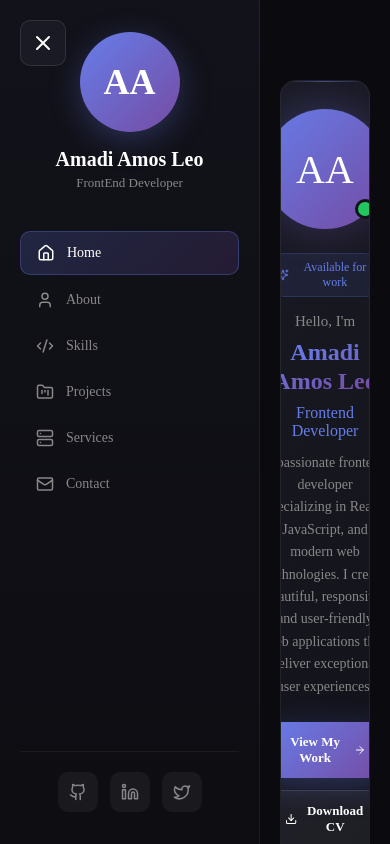
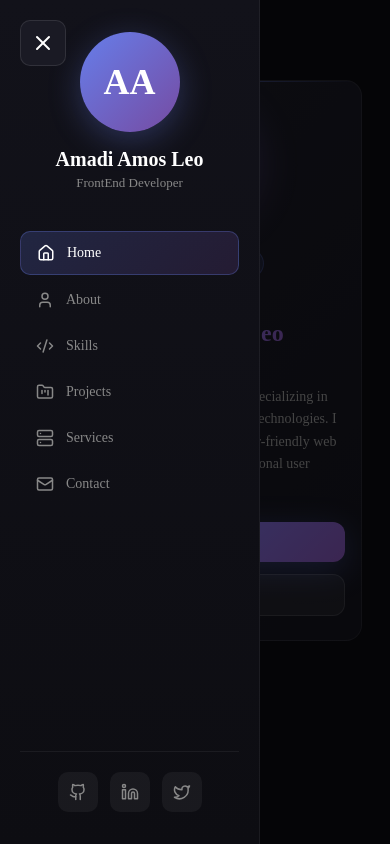
Before and after one commit to amosleoamadi/MyPortfolio, a React (Vite) app: page / in a window 390 px wide. Both pictures are taken after a click on the button 43 px from the left and 43 px from the top of the page. Built offline with nearby package versions, Linux system fonts and the light colour scheme.

Commit message:
added the vercel config and corrected the mobile responsiveness

```diff
--- a/src/components/layouts/root-layout.jsx
+++ b/src/components/layouts/root-layout.jsx
@@ -15,20 +15,22 @@ const RootLayout = () => {
 };
 
 export default RootLayout;
+
 const LayoutWrapper = styled.div`
+  width: 100%;
   display: flex;
   height: 100vh;
   background: #0a0a0f;
 `;
 
 const MainContent = styled.main`
-  flex: 1;
   padding: 40px;
   overflow-y: auto;
+  width: calc(100% - 260px);
 
   @media (max-width: 768px) {
-    margin-left: 0;
-    padding: 20px;
+    padding: 28px;
     padding-top: 80px;
+    width: 100%;
   }
 `;
--- a/src/pages/contact.jsx
+++ b/src/pages/contact.jsx
@@ -64,7 +64,7 @@ const ContactPage = () => {
             </IconWrapper>
             <InfoContent>
               <h4>Phone</h4>
-              <a href="tel:+2349029469247">+234 902-469-247</a>
+              <a href="tel:+2349029469247">+234 902-9469-247</a>
             </InfoContent>
           </InfoCard>
 
--- a/src/pages/home.jsx
+++ b/src/pages/home.jsx
@@ -1,10 +1,25 @@
-import React from "react";
+import React, { useState } from "react";
 import styled from "styled-components";
 import { motion } from "framer-motion";
-import { ArrowRight, Download, Sparkles } from "lucide-react";
+import { ArrowRight, Download, Sparkles, CheckCircle } from "lucide-react";
 
 const HomePage = () => {
+  const [showDownloadSuccess, setShowDownloadSuccess] = useState(false);
+
+  const handleDownloadCV = () => {
+    const link = document.createElement('a');
+    link.href = '/Amadi_Amos_Leo_CV.pdf';
+    link.download = 'Amadi_Amos_Leo_CV.pdf';
+    document.body.appendChild(link);
+    link.click();
+    document.body.removeChild(link);
+
+    setShowDownloadSuccess(true);
+    setTimeout(() => setShowDownloadSuccess(false), 3000);
+  };
+
   return (
+    <>
       <Card
         initial={{ opacity: 0, y: 20 }}
         animate={{ opacity: 1, y: 0 }}
@@ -37,9 +52,10 @@ const HomePage = () => {
                 <ArrowRight size={16} />
               </PrimaryButton>
               <SecondaryButton
-              href="/contact"
+                onClick={handleDownloadCV}
                 whileHover={{ scale: 1.02 }}
                 whileTap={{ scale: 0.98 }}
+                as={motion.button}
               >
                 <Download size={16} />
                 Download CV
@@ -56,10 +72,21 @@ const HomePage = () => {
           </AvatarWrapper>
         </Content>
       </Card>
+
+      <DownloadToast
+        initial={{ opacity: 0, y: 50 }}
+        animate={{ opacity: showDownloadSuccess ? 1 : 0, y: showDownloadSuccess ? 0 : 50 }}
+        transition={{ duration: 0.3 }}
+      >
+        <CheckCircle size={20} />
+        CV downloaded successfully!
+      </DownloadToast>
+    </>
   );
 };
 
 export default HomePage;
+
 const Card = styled(motion.section)`
   background: linear-gradient(135deg, #1a1a24 0%, #12121a 100%);
   border-radius: 24px;
@@ -67,6 +94,8 @@ const Card = styled(motion.section)`
   border: 1px solid rgba(255, 255, 255, 0.06);
   position: relative;
   overflow: hidden;
+  width: 100%;
+  min-height: 400px;
 
   &::before {
     content: "";
@@ -86,6 +115,14 @@ const Card = styled(motion.section)`
   @media (max-width: 768px) {
     padding: 28px 20px;
     border-radius: 16px;
+    width: 100%;
+    margin: 0;
+  }
+
+  @media (max-width: 480px) {
+    border-radius: 16px;
+    padding: 24px 16px;
+    width: 100%;
   }
 `;
 
@@ -94,6 +131,7 @@ const Content = styled.div`
   justify-content: space-between;
   align-items: center;
   gap: 40px;
+  width: 100%;
 
   @media (max-width: 900px) {
     flex-direction: column;
@@ -102,11 +140,13 @@ const Content = styled.div`
 
   @media (max-width: 768px) {
     gap: 24px;
+    width: 100%;
   }
 `;
 
 const TextContent = styled.div`
   flex: 1;
+  width: 100%;
 `;
 
 const Badge = styled.div`
@@ -191,6 +231,7 @@ const Subtitle = styled.p`
     font-size: 14px;
     margin-bottom: 24px;
     line-height: 1.6;
+    max-width: 100%;
   }
 `;
 
@@ -224,6 +265,7 @@ const PrimaryButton = styled(motion.a)`
   text-decoration: none;
   box-shadow: 0 8px 32px rgba(102, 126, 234, 0.3);
   cursor: pointer;
+  border: none;
 
   @media (max-width: 768px) {
     padding: 12px 20px;
@@ -235,7 +277,7 @@ const PrimaryButton = styled(motion.a)`
   }
 `;
 
-const SecondaryButton = styled(motion.a)`
+const SecondaryButton = styled(motion.button)`
   display: inline-flex;
   align-items: center;
   justify-content: center;
@@ -249,6 +291,7 @@ const SecondaryButton = styled(motion.a)`
   text-decoration: none;
   border: 1px solid rgba(255, 255, 255, 0.1);
   cursor: pointer;
+  font-family: inherit;
 
   @media (max-width: 768px) {
     padding: 12px 20px;
@@ -325,3 +368,21 @@ const StatusDot = styled.div`
     border-width: 3px;
   }
 `;
+
+const DownloadToast = styled(motion.div)`
+  position: fixed;
+  bottom: 30px;
+  left: 50%;
+  transform: translateX(-50%);
+  background: #22c55e;
+  color: white;
+  padding: 12px 20px;
+  border-radius: 10px;
+  display: flex;
+  align-items: center;
+  gap: 8px;
+  font-size: 14px;
+  font-weight: 500;
+  box-shadow: 0 4px 20px rgba(34, 197, 94, 0.3);
+  z-index: 1000;
+`;
--- a/src/pages/sidebar.jsx
+++ b/src/pages/sidebar.jsx
@@ -29,6 +29,7 @@ const Sidebar = () => {
     { path: "/services", icon: ServerIcon, label: "Services" },
     { path: "/contact", icon: Mail, label: "Contact" },
   ];
+
   return (
     <>
       <MobileToggle onClick={() => setIsOpen(!isOpen)}>
@@ -88,6 +89,12 @@ const Sidebar = () => {
           </SocialLink>
         </SocialLinks>
       </SidebarWrapper>
+
+      {/* Overlay for mobile */}
+      <Overlay
+        className={isOpen ? "open" : ""}
+        onClick={() => setIsOpen(false)}
+      />
     </>
   );
 };
@@ -95,7 +102,7 @@ const Sidebar = () => {
 export default Sidebar;
 
 const SidebarWrapper = styled.aside`
-  position: sticky;
+  position: fixed;
   left: 0;
   top: 0;
   width: 260px;
@@ -105,14 +112,42 @@ const SidebarWrapper = styled.aside`
   padding: 32px 20px;
   display: flex;
   flex-direction: column;
-  z-index: 100;
+  z-index: 1000;
+  transition: transform 0.3s ease;
 
   @media (max-width: 768px) {
     transform: translateX(-100%);
-    transition: transform 0.3s ease;
 
     &.open {
       transform: translateX(0);
+    }
+  }
+
+  @media (min-width: 769px) {
+    position: sticky;
+    transform: translateX(0);
+  }
+`;
+
+const Overlay = styled.div`
+  display: none;
+
+  @media (max-width: 768px) {
+    display: block;
+    position: fixed;
+    top: 0;
+    left: 0;
+    right: 0;
+    bottom: 0;
+    background: rgba(0, 0, 0, 0.5);
+    z-index: 999;
+    opacity: 0;
+    visibility: hidden;
+    transition: all 0.3s ease;
+
+    &.open {
+      opacity: 1;
+      visibility: visible;
     }
   }
 `;
@@ -122,7 +157,7 @@ const MobileToggle = styled.button`
   position: fixed;
   top: 20px;
   left: 20px;
-  z-index: 101;
+  z-index: 1001;
   background: #1a1a24;
   border: 1px solid rgba(255, 255, 255, 0.1);
   border-radius: 10px;
```
Also changed, not shown: vercel.json (added), 1 other file (tests, documents, lock files or other folders). Lines whose indentation alone changed are shown as unchanged.
